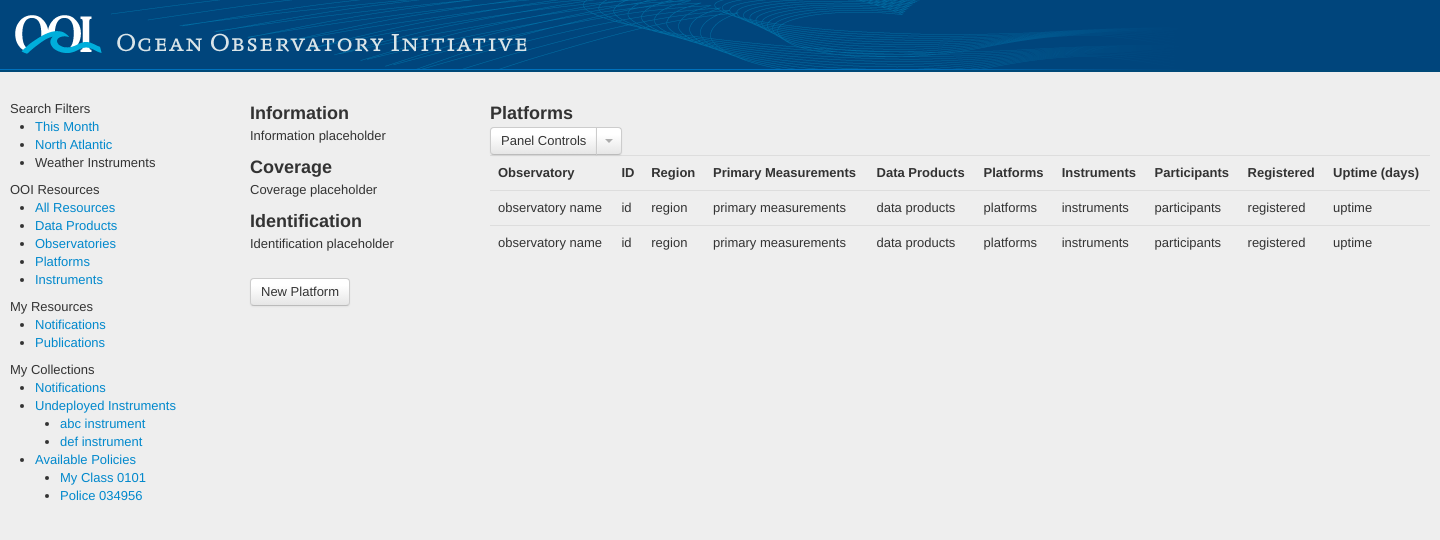
After one commit to ooici/ion-ux, a Flask app: page /platforms/ in a window 1440 px wide. The commit adds this page. Shown: the top 540 px of the page. Run offline with Flask 2, Linux system fonts and the light colour scheme; style sheets or scripts are compiled from the project's sources; some libraries are stand-ins or nearby versions.

Commit message:
Instrument device and platform device forms.

```diff
--- a/main.py
+++ b/main.py
@@ -3,6 +3,7 @@ import requests, json
 from functools import wraps
 
 app = Flask(__name__)
+
 
 HOST = ''
 PORT = 3000
@@ -10,6 +11,24 @@ LOGGED_IN = True
 PRODUCTION = False
 
 GATEWAY_HOST = "67.58.49.196:5000"
+SERVICE_GATEWAY_BASE_URL = 'http://%s/ion-service' % GATEWAY_HOST
+
+DEFINED_SERVICES_OPERATIONS = {
+    'marine_facilities':
+        {
+            'restype': 'MarineFacility',
+            'service_name': 'marine_facility_management',
+            'object_name': 'marine_facility',
+            'operation_names': {'create': 'create_marine_facility'}
+        },
+}
+SERVICE_REQUEST_TEMPLATE = {
+    'serviceRequest': {
+        'serviceName': '',
+        'serviceOp': '',
+        'params': {} # Example -> 'object_name': ['restype', {}] }
+    }
+}
 
 PRODUCTION = False #more configurable in the future.
 
@@ -17,6 +36,8 @@ if PRODUCTION:
     from service_api import ServiceApi
 else:
     from dummy_service_api import ServiceApi
+
+
 
 @app.route('/')
 def index():
@@ -73,6 +94,9 @@ def observatory_facepage(marine_facility_id):
     else:
         return create_html_response(request.path)
 
+@app.route('/platforms/', methods=['GET'])
+def platforms():
+    return create_html_response(request.path)
 
 @app.route('/platforms/<platform_id>/', methods=['GET'])
 def platform_facepage(platform_id):
@@ -81,6 +105,10 @@ def platform_facepage(platform_id):
         return jsonify(data=resp_data)
     else:
         return render_template("ion-ux.html", **{"current_url":request.path}) #XXX put into decorator logic
+
+@app.route('/instruments/', methods=['GET', 'POST'])
+def instruments():
+    return create_html_response(request.path)
 
 @app.route('/instruments/<instrument_id>/', methods=['GET'])
 def instrument_facepage(instrument_id):
@@ -230,24 +258,6 @@ def catchall(catchall):
 
 
 
-SERVICE_GATEWAY_BASE_URL = 'http://67.58.49.196:5000/ion-service'
-DEFINED_SERVICES_OPERATIONS = {
-    'marine_facilities':
-        {
-            'restype': 'MarineFacility',
-            'service_name': 'marine_facility_management',
-            'object_name': 'marine_facility',
-            'operation_names': {'create': 'create_marine_facility'}
-        },
-}
-SERVICE_REQUEST_TEMPLATE = {
-    'serviceRequest': {
-        'serviceName': '',
-        'serviceOp': '',
-        'params': {} # Example -> 'object_name': ['restype', {}] }
-    }
-}
-
 
 
 
--- a/static/css/lca.css
+++ b/static/css/lca.css
@@ -17,8 +17,8 @@ body {
 
 .page-title {margin-bottom: 20px}
 
-.test {background: #ccc;}
-.test2 {background: #999;}
+/*.test {background: #ccc;}*/
+/*.test2 {background: #999;}*/
 
 
 #observatory-modal {
--- a/static/js/ux-models.js
+++ b/static/js/ux-models.js
@@ -30,6 +30,16 @@ IONUX.Models.ObservatoryFacepageModel = Backbone.Model.extend({
 
 });
 
+
+IONUX.Models.Platform = Backbone.Model.extend({
+
+  url: "/platforms/",
+  idAttribute: "_id"
+
+});
+
+
+
 IONUX.Models.PlatformFacepageModel = Backbone.Model.extend({
 
   url: function(){
@@ -42,6 +52,15 @@ IONUX.Models.PlatformFacepageModel = Backbone.Model.extend({
 
 });
 
+
+IONUX.Models.Instrument = Backbone.Model.extend({
+
+  url: "/instruments/",
+  idAttribute: "_id"
+
+});
+
+
 IONUX.Models.InstrumentFacepageModel = Backbone.Model.extend({
 
   url: function(){
--- a/static/js/ux-views.js
+++ b/static/js/ux-views.js
@@ -1,3 +1,36 @@
+IONUX.Views.CreateNewView = Backbone.View.extend({
+  events: {
+    "click input[type='submit']":"create_new",
+    "submit input[type='submit']":"create_new",
+    "click .cancel":"cancel"
+  },
+
+  create_new: function(evt){
+    evt.preventDefault();
+    this.$el.find("input[type='submit']").attr("disabled", true).val("Saving...");
+    // var mf = new IONUX.Models.Observatory();
+
+    // var newModel = this.model; //lkajsdflskdf
+    var self = this;
+    $.each(this.$el.find("input,textarea").not("input[type='submit'],input[type='cancel']"), function(i, e){
+      var key = $(e).attr("name"), val = $(e).val();
+      var kv = {};
+      kv[key] = val;
+      self.model.set(kv);
+    });
+
+    self.model.save(null, {success:function(model, resp){
+      self.$el.hide();
+    }});
+  },
+
+  cancel: function(){
+    this.$el.hide();
+  }
+});
+
+
+
 IONUX.Views.DataResourceView = Backbone.View.extend({
 
   el: "#data-resources",
@@ -119,18 +152,11 @@ IONUX.Views.ObservatoriesDetailView = Backbone.View.extend({
 });
 
 
-
-IONUX.Views.ObservatoryCreateNewView = Backbone.View.extend({
+IONUX.Views.ObservatoryCreateNewView = IONUX.Views.CreateNewView.extend({
 
   el: "#observatories-new",
 
   template: _.template($("#new-observatory-tmpl").html()),
-
-  events: {
-    "click input[type='submit']":"create_new",
-    "submit input[type='submit']":"create_new",
-    "click .cancel":"cancel"
-  },
 
   initialize: function(){
     _.bindAll(this, "create_new");
@@ -139,27 +165,6 @@ IONUX.Views.ObservatoryCreateNewView = Backbone.View.extend({
   render: function(){
     this.$el.empty().html(this.template({})).show();
   },
-
-  create_new: function(evt){
-    evt.preventDefault();
-    this.$el.find("input[type='submit']").attr("disabled", true).val("Saving...");
-    var mf = new IONUX.Models.Observatory();
-    $.each(this.$el.find("input,textarea").not("input[type='submit'],input[type='cancel']"), function(i, e){
-      var key = $(e).attr("name"), val = $(e).val();
-      var kv = {};
-      kv[key] = val;
-      mf.set(kv);
-    });
-    var self = this;
-    mf.save(null, {success:function(model, resp){
-      self.$el.hide();
-    }});
-  },
-
-  cancel: function(){
-    this.$el.hide();
-  }
-
 });
 
 
@@ -173,7 +178,10 @@ IONUX.Views.InstrumentsView = Backbone.View.extend({
 
   template: _.template($("#instruments-tmpl").html()),
 
-  events: { },
+  events: {
+    "click .create_new":"show_create_new_form"
+    //"click table tr":"show_facepage"
+  },
 
   initialize: function(){
     _.bindAll(this, "render");
@@ -182,8 +190,33 @@ IONUX.Views.InstrumentsView = Backbone.View.extend({
   render: function(){
     this.$el.html(this.template({}));
     return this;
+  },
+
+  show_create_new_form: function(){
+    if (_.isUndefined(this.platforms_create_new_view)){
+      this.platforms_create_new_view = new IONUX.Views.InstrumentCreateNewView({model: new IONUX.Models.Instrument()});
+    }
+    this.platforms_create_new_view.render();
   }
 });
+
+
+
+IONUX.Views.InstrumentCreateNewView = IONUX.Views.CreateNewView.extend({
+
+  el: "#instrument-new",
+
+  template: _.template($("#new-instrument-tmpl").html()),
+
+  initialize: function(){
+    _.bindAll(this, "create_new");
+  },
+
+  render: function(){
+    this.$el.empty().html(this.template({})).show();
+  },
+});
+
 
 
 
@@ -195,7 +228,9 @@ IONUX.Views.PlatformsView = Backbone.View.extend({
 
   template: _.template($("#platforms-tmpl").html()),
 
-  events: { },
+  events: {
+    "click .create_new":"show_create_new_form"
+  },
 
   initialize: function(){
     _.bindAll(this, "render");
@@ -204,8 +239,41 @@ IONUX.Views.PlatformsView = Backbone.View.extend({
   render: function(){
     this.$el.html(this.template({}));
     return this;
+  },
+
+  show_create_new_form: function(){
+
+    if (_.isUndefined(this.platforms_new_view)){
+      // var new_model = new IONUX.Models.Platform();
+      // console.log("show or create.", new_model);
+      this.platforms_new_view = new IONUX.Views.PlatformCreateNewView({model: new IONUX.Models.Platform()});
+    }
+    this.platforms_new_view.render();
   }
 });
+
+
+IONUX.Views.PlatformCreateNewView = IONUX.Views.CreateNewView.extend({
+
+  el: "#platform-new",
+
+  template: _.template($("#new-platform-tmpl").html()),
+
+  initialize: function(){
+    _.bindAll(this, "create_new");
+  },
+
+  render: function(){
+    this.$el.empty().html(this.template({})).show();
+  },
+
+  // cancel: function(){
+  //   this.$el.hide();
+  // }
+
+});
+
+
 
 
 
--- a/templates/ion-ux.html
+++ b/templates/ion-ux.html
@@ -127,6 +127,8 @@
 <script type="text/template" id="data-resource-item-tmpl">{% include 'partials/data_resource_item.html' %}</script>
 <script type="text/template" id="data-resource-detail-tmpl">{% include 'partials/data_resource_detail.html' %}</script>
 <script type="text/template" id="new-observatory-tmpl">{% include 'partials/new_marine_facility.html' %}</script>
+<script type="text/template" id="new-platform-tmpl">{% include 'partials/new_platform_device.html' %}</script>
+<script type="text/template" id="new-instrument-tmpl">{% include 'partials/new_instrument_device.html' %}</script>
 
 
 <script type="text/template" id="observatory-modal-tmpl">{% include 'partials/observatory_modal.html' %}</script>
--- a/templates/partials/instruments_list.html
+++ b/templates/partials/instruments_list.html
@@ -69,3 +69,6 @@
 
 	</div>
 </div>
+
+<button class='btn create_new'>New Instrument</button>
+<div id="instrument-new"></div>
--- /dev/null
+++ b/templates/partials/new_instrument_device.html
@@ -0,0 +1,43 @@
+<form>
+	<h1>New Instrument Device</h1>
+
+	<legend>Identification</legend>
+	<div class="clearfix">
+		<label for="name">Name</label>
+		<div class="input">
+			<input class="xlarge" id="facility-name" name="name" />
+		</div>
+	</div>
+	<fieldset>
+		<legend>Description</legend>
+		<div class="clearfix">
+			<label for="description">Description</label>
+			<div class="input">
+				<textarea class="xlarge" id="description" name="description" rows="3"></textarea>
+			</div>
+		</div>
+	</fieldset>
+
+	<legend>Instrument Details</legend>
+	<div class="clearfix">
+		<label for="name">Lot Number</label>
+		<div class="input">
+			<input class="xlarge" id="lot_number" name="lot_number" />
+		</div>
+		<label for="name">Datum Characterization</label>
+		<div class="input">
+			<input class="xlarge" id="datum_characterization" name="datum_characterization" />
+		</div>
+		<label for="description">Manufacture Date</label>
+		<div class="input">
+			<input class="xlarge" id="manufacture_date" name="manufacture_date" />
+		</div>
+		<label for="description">Firmware Version</label>
+		<div class="input">
+			<input class="xlarge" id="firmware_version" name="firmware_version" />
+		</div>
+	</div>
+
+	<input class="btn" type="submit" value="Create Platform Device" />
+	<input class="cancel btn" type="cancel" value="Cancel" />
+</form>
--- a/templates/partials/new_marine_facility.html
+++ b/templates/partials/new_marine_facility.html
@@ -1,6 +1,6 @@
 <h1>New Marine Facilty</h1>
 
-<form action="#" method="post" enctype="multipart/form-data">
+<form action="" method="post" enctype="multipart/form-data">
 
 	<fieldset>
 		<legend>Identification</legend>
--- /dev/null
+++ b/templates/partials/new_platform_device.html
@@ -0,0 +1,53 @@
+<form action="" method="post" enctype="multipart/form-data">
+	<fieldset>
+		<legend>Identification</legend>
+		<div class="clearfix">
+			<label for="name">Name</label>
+			<div class="input">
+				<input class="xlarge" id="name" name="name" >
+			</div>
+		</div>
+		<fieldset>
+			<legend>Description</legend>
+			<div class="clearfix">
+				<label for="description">Description</label>
+				<div class="input">
+					<textarea class="xlarge" id="description" name="description" rows="3"></textarea>
+				</div>
+			</div>
+		</fieldset>
+
+		<fieldset>
+			<legend>Location</legend>
+			<div class="clearfix">
+				<label for="description">Nominal Location</label>
+				<div class="input">
+					<input class="xlarge" id="latitude" name="nominal_location__lat" />
+					<input class="xlarge" id="longitude" name="nominal_location__lon" />
+				</div>
+			</div>
+		</fieldset>
+		<fieldset>
+			<legend>Platform Device Details</legend>
+			<div class="clearfix">
+				<label for="description">Serial Number</label>
+				<div class="input">
+					<input class="xlarge" id="serial_number" name="serial_number" />
+				</div>
+				<label for="description">Model</label>
+				<div class="input">
+					<input class="xlarge" id="model" name="model" />
+				</div>
+				<label for="description">Manufacture Date</label>
+				<div class="input">
+					<input class="xlarge" id="manufacture_date" name="manufacture_date" />
+				</div>
+
+			</div>
+		</fieldset>
+	</fieldset>
+
+
+	<input class="btn" type="submit" value="Create Platform Device" />
+  <input class="cancel btn" type="cancel" value="Cancel" />
+</form>
--- a/templates/partials/platforms_list.html
+++ b/templates/partials/platforms_list.html
@@ -61,6 +61,8 @@
 				<td>uptime</td>
 			</tr>
 		</table>
-
 	</div>
 </div>
+
+<button class='btn create_new'>New Platform</button>
+<div id="platform-new"></div>
```
